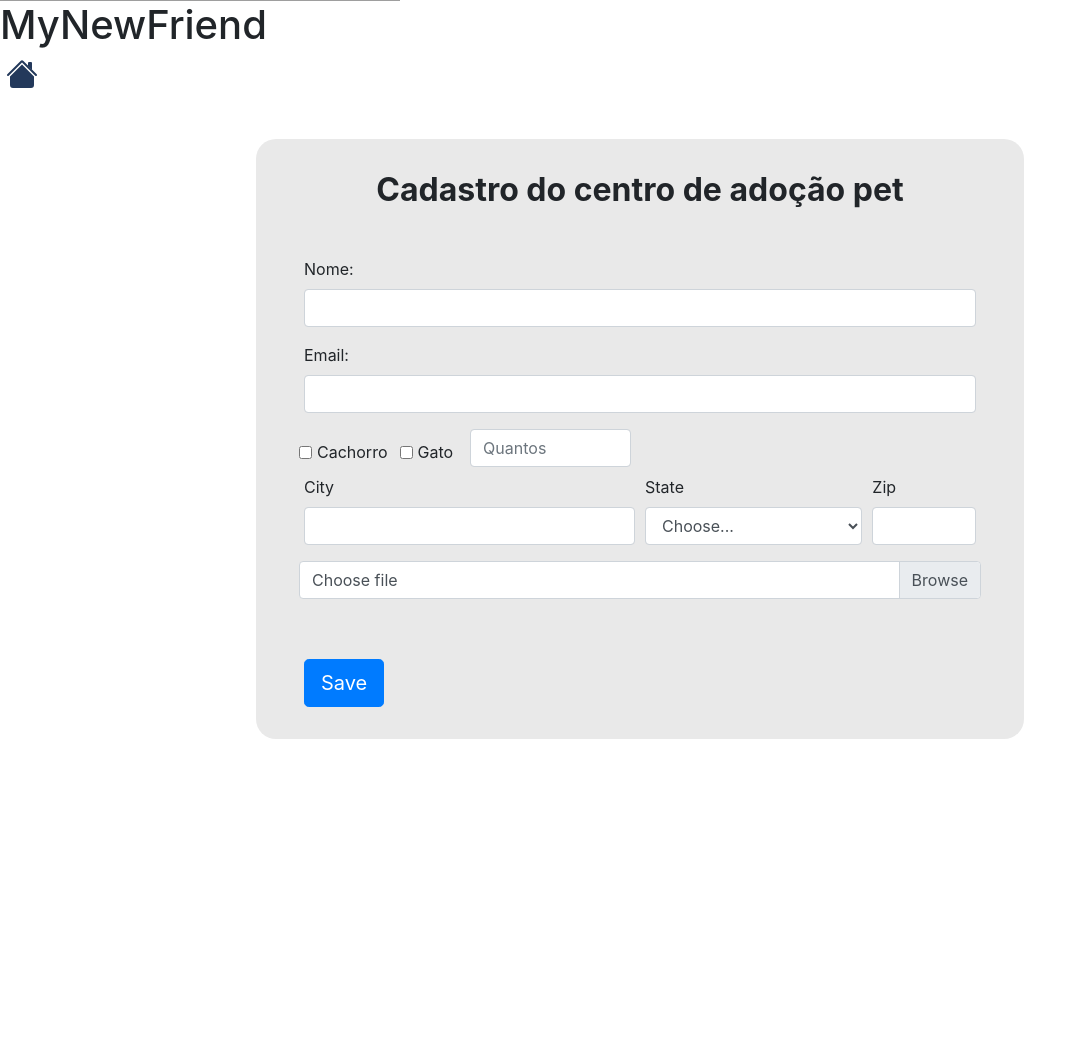
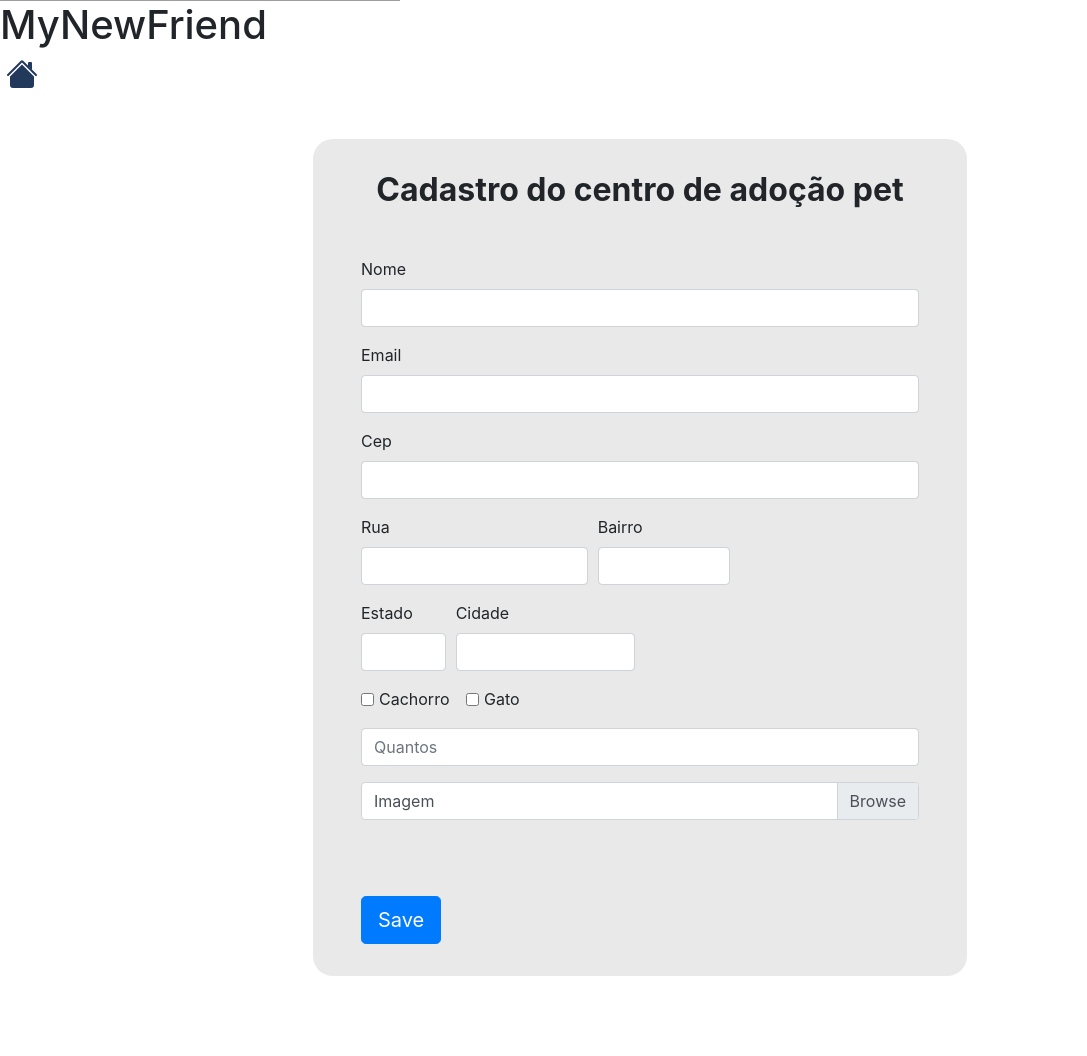
Before and after one commit to GustavoHen12/MyNewFriend, a Django app: page /cadastro/ in a window 1280 px wide. Shown: the part 299-1355 px from the top of the page, without its empty margins (0-1087 px from the left). Before the commit the page ends 1038 px from the top, so only its background shows below. Run offline with Django 3.2, Linux system fonts and the light colour scheme; some libraries are stand-ins or nearby versions; grey boxes are pictures that could not be loaded.

Commit message:
formulario basico pronto

```diff
--- /dev/null
+++ b/myNewFriend/centroAdocao/static/js/getEnderecoCep.js
@@ -0,0 +1,105 @@
+function limpa_formulário_cep() {
+    //Limpa valores do formulário de cep.
+    document.getElementById('rua').value=("");
+    document.getElementById('bairro').value=("");
+    document.getElementById('cidade').value=("");
+    document.getElementById('estado').value=("");
+    //document.getElementById('ibge').value=("");
+}
+
+function meu_callback(conteudo) {
+if (!("erro" in conteudo)) {
+    //Atualiza os campos com os valores.
+    document.getElementById('rua').value=(conteudo.logradouro);
+    document.getElementById('bairro').value=(conteudo.bairro);
+    document.getElementById('cidade').value=(conteudo.localidade);
+    document.getElementById('estado').value=(conteudo.uf);
+    //document.getElementById('ibge').value=(conteudo.ibge);
+} //end if.
+else {
+    //CEP não Encontrado.
+    limpa_formulário_cep();
+    alert("CEP não encontrado.");
+}
+}
+
+function pesquisacep(valor) {
+
+//Nova variável "cep" somente com dígitos.
+var cep = valor.replace(/\D/g, '');
+
+//Verifica se campo cep possui valor informado.
+if (cep != "") {
+
+    //Expressão regular para validar o CEP.
+    var validacep = /^[0-9]{8}$/;
+
+    //Valida o formato do CEP.
+    if(validacep.test(cep)) {
+
+        //Preenche os campos com "..." enquanto consulta webservice.
+        document.getElementById('rua').value="...";
+        document.getElementById('bairro').value="...";
+        document.getElementById('cidade').value="...";
+        document.getElementById('estado').value="...";
+        //document.getElementById('ibge').value="...";
+
+        //Cria um elemento javascript.
+        var script = document.createElement('script');
+
+        //Sincroniza com o callback.
+        script.src = 'https://viacep.com.br/ws/'+ cep + '/json/?callback=meu_callback';
+
+        //Insere script no documento e carrega o conteúdo.
+        document.body.appendChild(script);
+
+    } //end if.
+    else {
+        //cep é inválido.
+        limpa_formulário_cep();
+        alert("Formato de CEP inválido.");
+    }
+} //end if.
+else {
+    //cep sem valor, limpa formulário.
+    limpa_formulário_cep();
+}
+};
+
+
+// $.getJSON('https://servicodados.ibge.gov.br/api/v1/localidades/estados/', {id: 10, }, function (json) {
+//     var options = '<option value="">...</option>';
+//     for (var i = 0; i < json.length; i++) {
+//         options += '<option data-id="' + json[i].id + '" value="' + json[i].nome + '" >' + json[i].nome + '</option>';
+//     }
+//     $("select[name='estado']").html(options);
+// });
+
+
+// $("select[name='estado']").change(function () {
+//     if ($(this).val()) {
+//         $.getJSON('https://servicodados.ibge.gov.br/api/v1/localidades/estados/'+$(this).find("option:selected").attr('data-id')+'/municipios', {id: $(this).find("option:selected").attr('data-id')}, function (json) {
+//             var options = '<option value="">–  –</option>';
+//             for (var i = 0; i < json.length; i++) {
+//                 options += '<option value="' + json[i].nome + '" >' + json[i].nome + '</option>';
+//             }
+//             $("select[name='cidade']").html(options);
+//         });
+//     } else {
+//         $("select[name='cidade']").html('<option value="">–  –</option>');
+//     }
+// });
+
+{/* <div class="form-row">
+                <div class="form-group col-md-4">
+                  <label for="estado">Estado</label>
+                  <select name="estado" id="estado" class="form-control">
+                    <option>...</option>
+                  </select>
+                </div>
+                <div class="form-group col-md-4">
+                  <label for="inputCity">Cidade</label>
+                  <select name="cidade" id="cidade" class="form-control">
+                  <option>...</option>
+                  </select>
+                </div> */}
--- a/myNewFriend/centroAdocao/templates/cadastro.html
+++ b/myNewFriend/centroAdocao/templates/cadastro.html
@@ -20,51 +20,74 @@
         <form method="POST" action="novoCentroAdocao/" enctype="multipart/form-data">{% csrf_token %}
 
               <div class = "form-group">
-                <label for="nome">Nome: </label>
+                <label for="nome">Nome</label>
                 <input  class="form-control" id="nome" type="text" name="nome">
               </div>
 
               <div class = "form-group">
-                <label for="email">Email: </label>
+                <label for="email">Email</label>
                 <input  class="form-control" id="email" type="text" name="email">
               </div>
 
+              {% comment %} <label>Cep:
+              <input name="cep" type="text" id="cep" value="" size="10" maxlength="9"
+                    onblur="pesquisacep(this.value);" /></label><br />
+              <label>Rua:
+              <input name="rua" type="text" id="rua" size="60" /></label><br />
+              <label>Bairro:
+              <input name="bairro" type="text" id="bairro" size="40" /></label><br />
+              <label>Cidade:
+              <input name="cidade" type="text" id="cidade" size="40" /></label><br />
+              <label>Estado:
+              <input name="uf" type="text" id="uf" size="2" /></label><br />
+               {% endcomment %}
+
+              <div class="form-group">
+                <label for="cep">Cep</label>
+                <input class="form-control" name="cep" type="text" id="cep" value=""
+                  onblur="pesquisacep(this.value);">
+              </div>
+
               <div class="form-row">
-                <div class = "form-check form-check-inline">
-                  <input class="form-check-input" id="cachorro" type="checkbox" name="cachorro">
-                  <label class="form-check-label" for="cachorro">Cachorro</label>
+                <div class="form-group col-md-5">
+                  <label for="rua">Rua</label>
+                  <input class="form-control" name="rua" type="text" id="rua">
                 </div>
-                <div class = "form-check form-check-inline">
-                  <input class="form-check-input" id="gato" type="checkbox" name="gato">
-                  <label class="form-check-label" for="gato">Gato</label>
+                <div class="form-group col-md-3">
+                  <label for="Bairro">Bairro</label>
+                  <input class="form-control" name="bairro" type="text" id="bairro" >
                 </div>
-                <div class="col-md-3 mb-2">
-                  <input placeholder="Quantos" class="form-control" id="quantidade" type="number" name="quantidade" min="1">
+              </div>
+              <div class="form-row">
+                <div class="form-group col-md-2">
+                  <label for="estado">Estado</label>
+                  <input name="estado" id="estado" class="form-control">
+                </div>
+                <div class="form-group col-md-4">
+                  <label for="cidade">Cidade</label>
+                  <input name="cidade" id="cidade" class="form-control">
                 </div>
               </div>
 
-              <div class="form-row">
-                <div class="form-group col-md-6">
-                  <label for="inputCity">City</label>
-                  <input type="text" class="form-control" id="inputCity">
-                </div>
-                <div class="form-group col-md-4">
-                  <label for="inputState">State</label>
-                  <select id="inputState" class="form-control">
-                    <option selected>Choose...</option>
-                    <option>...</option>
-                  </select>
-                </div>
-                <div class="form-group col-md-2">
-                  <label for="inputZip">Zip</label>
-                  <input type="text" class="form-control" id="inputZip">
-                </div>
+
+              <div class="form-group">
+                  <div class = "form-check form-check-inline">
+                    <input class="form-check-input" id="cachorro" type="checkbox" name="cachorro">
+                    <label class="form-check-label" for="cachorro">Cachorro</label>
+                  </div>
+                  <div class = "form-check form-check-inline">
+                    <input class="form-check-input" id="gato" type="checkbox" name="gato">
+                    <label class="form-check-label" for="gato">Gato</label>
+                  </div>
+              </div>
+              <div class="form-group">
+                  <input placeholder="Quantos" class="form-control" id="quantidade" type="number" name="quantidade" min="1">
               </div>
 
-              <div class="form-row">
+              <div class="form-group">
                 <div class="custom-file">
-                  <input type="file" class="custom-file-input" id="image">
-                  <label class="custom-file-label" for="image">Choose file</label>
+                  <input type="file" class="custom-file-input" id="image" name="image">
+                  <label class="custom-file-label" for="image">Imagem</label>
                 </div>
               </div>
 
@@ -73,4 +96,7 @@
       </div>
     </div>
   </div>
+
+  <script src="https://ajax.googleapis.com/ajax/libs/jquery/1.11.1/jquery.min.js"></script>
+  <script type="text/javascript" src="{% static 'js/getEnderecoCep.js' %}"></script>
 {% endblock %}
--- a/myNewFriend/centroAdocao/views.py
+++ b/myNewFriend/centroAdocao/views.py
@@ -8,16 +8,10 @@
 def novoCentroAdocao(request):
     centro = DadosCentroAdocao()
 
-    # context = {}
-    # if request.method == "POST":
-    #     form = GeeksForm(request.POST, request.FILES)
-    #     if form.is_valid():
-    #         name = form.cleaned_data.get("name")
-    #         img = form.cleaned_data.get("geeks_field")
-
-    centro.img = request.POST['image']
+    centro.img = request.FILES['image']
     centro.nome = request.POST['nome']
     centro.email = request.POST['email']
+
     if(request.POST['cachorro'] == "on"):
         centro.cachorro = True
     else:
@@ -31,3 +25,10 @@
     centro.quantidade = request.POST['quantidade']
     centro.save()
     return render(request, 'concluido.html')
+
+    # context = {}
+    # if request.method == "POST":
+    #     form = GeeksForm(request.POST, request.FILES)
+    #     if form.is_valid():
+    #         name = form.cleaned_data.get("name")
+    #         img = form.cleaned_data.get("geeks_field")
```
Also changed, not shown: myNewFriend/centroAdocao/models.py (+11 -31 lines), myNewFriend/centroAdocao/migrations/0007_dadoscentroadocao_cachorro.py (added), myNewFriend/centroAdocao/migrations/0008_auto_20200926_1456.py (added).
